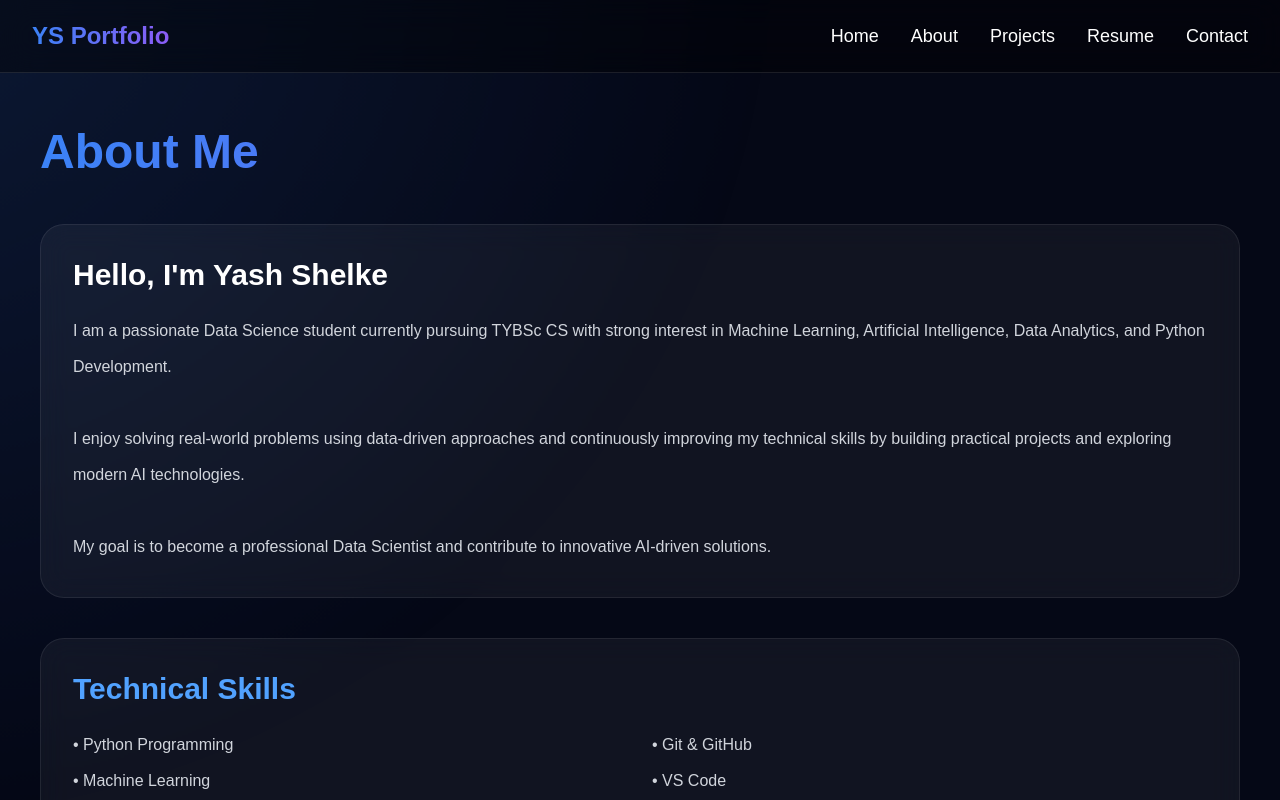
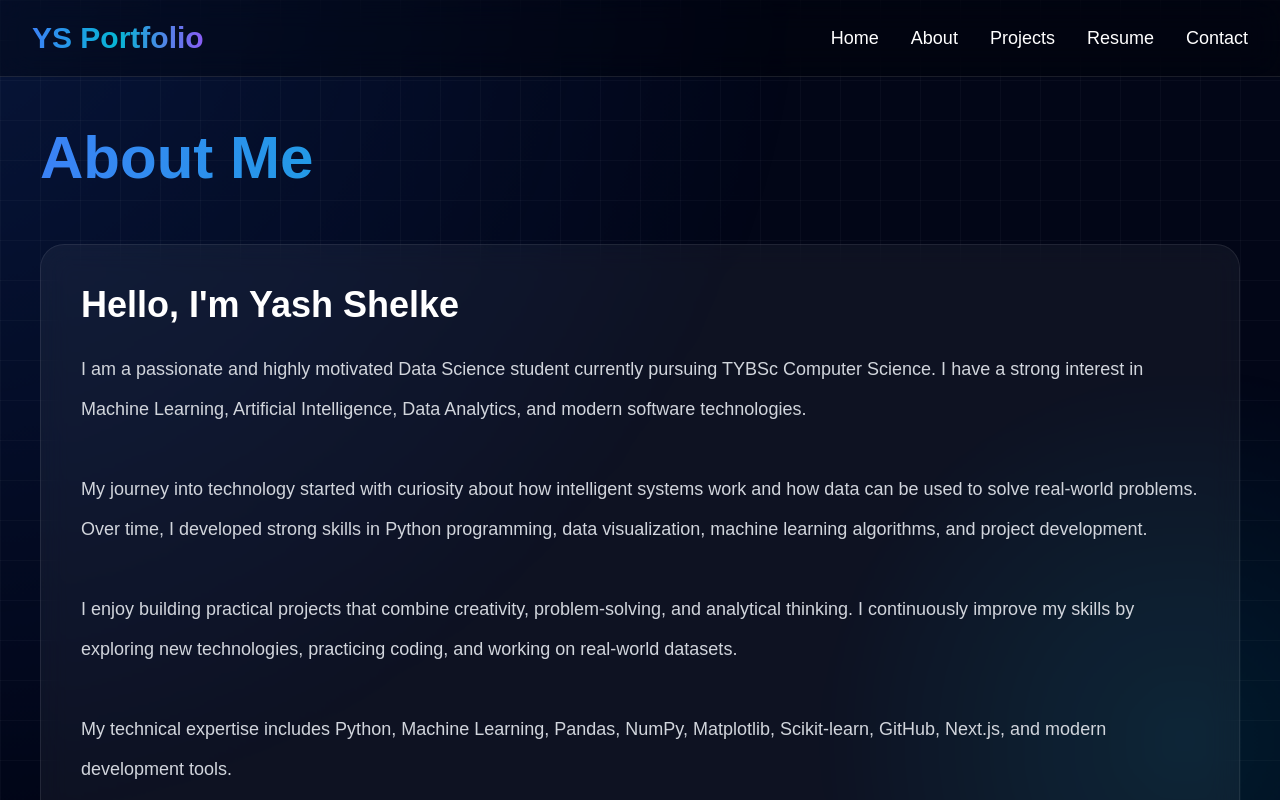
Before and after one commit to yashshelke9129-droid/yash-data-science-portfolio, a Next.js app: page /about in a window 1280 px wide. Shown: the top 800 px of the page. Built offline with nearby package versions, Linux system fonts and the light colour scheme.

Commit message:
Added premium futuristic portfolio design

```diff
--- a/package.json
+++ b/package.json
@@ -12,7 +12,8 @@
     "framer-motion": "^12.39.0",
     "next": "16.2.6",
     "react": "19.2.4",
-    "react-dom": "19.2.4"
+    "react-dom": "19.2.4",
+    "react-icons": "^5.6.0"
   },
   "devDependencies": {
     "@tailwindcss/postcss": "^4",
--- a/src/app/about/page.js
+++ b/src/app/about/page.js
@@ -9,65 +9,66 @@ export default function About() {
       <Navbar />
 
       <motion.main
-        initial={{ opacity: 0, y: 40 }}
-        animate={{ opacity: 1, y: 0 }}
-        transition={{ duration: 0.8 }}
-        className="min-h-screen px-10 py-32 text-white"
+        initial={{ opacity: 0 }}
+        animate={{ opacity: 1 }}
+        transition={{ duration: 1 }}
+        className="min-h-screen px-10 py-32 grid-bg"
       >
 
-        <h1 className="text-5xl font-bold gradient-text mb-12">
+        <h1 className="text-6xl font-bold gradient-text mb-14">
           About Me
         </h1>
 
-        <div className="glass rounded-3xl p-8 mb-10 card-hover">
+        <div className="glass rounded-3xl p-10 mb-10 card-hover">
 
-          <h2 className="text-3xl font-bold mb-5">
+          <h2 className="text-4xl font-bold mb-6">
             Hello, I'm Yash Shelke
           </h2>
 
-          <p className="text-gray-300 leading-9">
-            I am a passionate Data Science student currently pursuing
-            TYBSc CS with strong interest in Machine Learning,
-            Artificial Intelligence, Data Analytics, and Python
-            Development.
+          <p className="text-gray-300 leading-10 text-lg">
+
+            I am a passionate and highly motivated Data Science student
+            currently pursuing TYBSc Computer Science.
+            I have a strong interest in Machine Learning,
+            Artificial Intelligence, Data Analytics,
+            and modern software technologies.
+
             <br /><br />
 
-            I enjoy solving real-world problems using data-driven
-            approaches and continuously improving my technical skills
-            by building practical projects and exploring modern AI technologies.
+            My journey into technology started with curiosity about
+            how intelligent systems work and how data can be used
+            to solve real-world problems.
+            Over time, I developed strong skills in Python programming,
+            data visualization, machine learning algorithms,
+            and project development.
+
             <br /><br />
 
-            My goal is to become a professional Data Scientist and contribute
-            to innovative AI-driven solutions.
+            I enjoy building practical projects that combine creativity,
+            problem-solving, and analytical thinking.
+            I continuously improve my skills by exploring new technologies,
+            practicing coding, and working on real-world datasets.
+
+            <br /><br />
+
+            My technical expertise includes Python,
+            Machine Learning, Pandas, NumPy,
+            Matplotlib, Scikit-learn, GitHub,
+            Next.js, and modern development tools.
+
+            <br /><br />
+
+            Apart from coding, I am passionate about learning
+            futuristic technologies, AI innovations,
+            and continuously growing as a developer and Data Scientist.
+
+            <br /><br />
+
+            My goal is to become a successful Data Scientist
+            and contribute to innovative AI-driven technologies
+            that create meaningful impact in the industry.
+
           </p>
-
-        </div>
-
-        <div className="glass rounded-3xl p-8 mb-10 card-hover">
-
-          <h2 className="text-3xl font-bold mb-5 text-blue-400">
-            Technical Skills
-          </h2>
-
-          <div className="grid md:grid-cols-2 gap-6">
-
-            <ul className="text-gray-300 leading-9">
-              <li>• Python Programming</li>
-              <li>• Machine Learning</li>
-              <li>• Data Analysis</li>
-              <li>• Pandas & NumPy</li>
-              <li>• Matplotlib</li>
-            </ul>
-
-            <ul className="text-gray-300 leading-9">
-              <li>• Git & GitHub</li>
-              <li>• VS Code</li>
-              <li>• Jupyter Notebook</li>
-              <li>• Next.js & React</li>
-              <li>• HTML, CSS & JavaScript</li>
-            </ul>
-
-          </div>
 
         </div>
 
--- a/src/app/globals.css
+++ b/src/app/globals.css
@@ -5,22 +5,23 @@ html {
 }
 
 body {
-  background: #050816;
+  background: #020617;
   color: white;
+  overflow-x: hidden;
   font-family: Arial, Helvetica, sans-serif;
-  overflow-x: hidden;
 }
 
-/* Animated Background */
+/* Animated Coding Background */
 body::before {
   content: "";
   position: fixed;
   width: 200%;
   height: 200%;
   background:
-    radial-gradient(circle at top left, rgba(59,130,246,0.15), transparent 30%),
-    radial-gradient(circle at bottom right, rgba(139,92,246,0.15), transparent 30%);
-  animation: backgroundMove 12s linear infinite;
+    radial-gradient(circle at top left, rgba(37,99,235,0.18), transparent 30%),
+    radial-gradient(circle at bottom right, rgba(139,92,246,0.18), transparent 30%),
+    radial-gradient(circle at center, rgba(6,182,212,0.12), transparent 25%);
+  animation: backgroundMove 15s linear infinite;
   z-index: -1;
 }
 
@@ -30,12 +31,19 @@ body::before {
   }
 
   50% {
-    transform: translate(-5%, -5%);
+    transform: translate(-5%,-5%);
   }
 
   100% {
     transform: translate(0,0);
   }
+}
+
+/* Gradient Text */
+.gradient-text {
+  background: linear-gradient(to right, #3b82f6, #06b6d4, #8b5cf6);
+  -webkit-background-clip: text;
+  -webkit-text-fill-color: transparent;
 }
 
 /* Glassmorphism */
@@ -45,33 +53,45 @@ body::before {
   border: 1px solid rgba(255,255,255,0.08);
 }
 
-/* Gradient Text */
-.gradient-text {
-  background: linear-gradient(to right, #3b82f6, #8b5cf6);
-  -webkit-background-clip: text;
-  -webkit-text-fill-color: transparent;
+/* Glowing Border */
+.glow {
+  box-shadow:
+    0 0 20px rgba(59,130,246,0.4),
+    0 0 40px rgba(139,92,246,0.3);
 }
 
-/* Glow */
-.glow {
-  box-shadow:
-    0 0 15px rgba(59,130,246,0.5),
-    0 0 30px rgba(59,130,246,0.3);
-}
-
-/* Card Animation */
+/* Hover Card */
 .card-hover {
   transition: all 0.4s ease;
 }
 
 .card-hover:hover {
-  transform: translateY(-10px) scale(1.02);
+  transform: translateY(-12px) scale(1.02);
   box-shadow:
-    0 0 20px rgba(59,130,246,0.3),
-    0 0 40px rgba(139,92,246,0.2);
+    0 0 25px rgba(59,130,246,0.35),
+    0 0 50px rgba(139,92,246,0.25);
 }
 
-/* Button Hover */
+/* Floating */
+@keyframes floating {
+  0% {
+    transform: translateY(0px);
+  }
+
+  50% {
+    transform: translateY(-14px);
+  }
+
+  100% {
+    transform: translateY(0px);
+  }
+}
+
+.float-animation {
+  animation: floating 4s ease-in-out infinite;
+}
+
+/* Buttons */
 .btn-hover {
   transition: all 0.3s ease;
 }
@@ -79,3 +99,12 @@ body::before {
 .btn-hover:hover {
   transform: scale(1.08);
 }
+
+/* Animated Grid */
+.grid-bg {
+  background-image:
+    linear-gradient(rgba(255,255,255,0.03) 1px, transparent 1px),
+    linear-gradient(90deg, rgba(255,255,255,0.03) 1px, transparent 1px);
+
+  background-size: 40px 40px;
+}
--- a/src/app/page.js
+++ b/src/app/page.js
@@ -9,34 +9,42 @@ export default function Home() {
       <Navbar />
 
       <motion.main
-        initial={{ opacity: 0, y: 40 }}
-        animate={{ opacity: 1, y: 0 }}
-        transition={{ duration: 0.8 }}
-        className="min-h-screen flex flex-col items-center justify-center px-6 text-center pt-32"
+        initial={{ opacity: 0 }}
+        animate={{ opacity: 1 }}
+        transition={{ duration: 1 }}
+        className="min-h-screen flex flex-col justify-center items-center text-center px-6 pt-32 grid-bg"
       >
 
-        <img
+        <motion.img
+          initial={{ scale: 0 }}
+          animate={{ scale: 1 }}
+          transition={{ duration: 0.8 }}
           src="/profile.jpeg"
           alt="Yash Shelke"
-          className="w-56 h-56 rounded-full border-4 border-blue-500 object-cover mb-8 glow float-animation"
+          className="w-60 h-60 rounded-full border-4 border-cyan-400 object-cover mb-8 glow float-animation"
         />
 
-        <h1 className="text-6xl font-bold gradient-text mb-4">
+        <motion.h1
+          initial={{ y: 50 }}
+          animate={{ y: 0 }}
+          transition={{ duration: 0.8 }}
+          className="text-7xl font-bold gradient-text mb-5"
+        >
           Yash Shelke
-        </h1>
+        </motion.h1>
 
-        <p className="text-2xl text-gray-300 mb-6">
-          Data Science Student • Machine Learning Enthusiast
+        <p className="text-2xl text-gray-300 mb-8">
+          Data Science Student • AI Enthusiast • ML Developer
         </p>
 
-        <div className="glass rounded-3xl p-8 max-w-4xl card-hover">
+        <div className="glass p-10 rounded-3xl max-w-4xl card-hover">
 
           <p className="text-lg text-gray-300 leading-9">
-            Passionate Data Science student pursuing TYBSc CS,
-            focused on Machine Learning, Artificial Intelligence,
-            Data Analytics, and Python Development.
-            Skilled in building ML projects, analyzing datasets,
-            and creating modern AI-driven solutions.
+            Passionate about Data Science, Artificial Intelligence,
+            Machine Learning, and building futuristic technology solutions.
+            Skilled in Python, Data Analysis, ML Models, and modern web technologies.
+            Constantly exploring new innovations and creating real-world projects
+            with impactful solutions.
           </p>
 
         </div>
@@ -45,16 +53,16 @@ export default function Home() {
 
           <a
             href="/projects"
-            className="bg-blue-600 hover:bg-blue-700 px-8 py-4 rounded-xl text-lg btn-hover glow"
+            className="bg-cyan-500 px-8 py-4 rounded-xl text-lg btn-hover glow"
           >
             View Projects
           </a>
 
           <a
-            href="/resume"
-            className="bg-purple-600 hover:bg-purple-700 px-8 py-4 rounded-xl text-lg btn-hover"
+            href="/about"
+            className="bg-purple-600 px-8 py-4 rounded-xl text-lg btn-hover"
           >
-            View Resume
+            About Me
           </a>
 
         </div>
--- a/src/components/Navbar.js
+++ b/src/components/Navbar.js
@@ -6,37 +6,37 @@ import { motion } from "framer-motion";
 export default function Navbar() {
   return (
     <motion.nav
-      initial={{ y: -80, opacity: 0 }}
+      initial={{ y: -100, opacity: 0 }}
       animate={{ y: 0, opacity: 1 }}
-      transition={{ duration: 0.7 }}
-      className="fixed top-0 w-full z-50 backdrop-blur-lg bg-black/40 border-b border-white/10"
+      transition={{ duration: 0.8 }}
+      className="fixed top-0 w-full z-50 backdrop-blur-lg bg-black/30 border-b border-white/10"
     >
 
       <div className="max-w-7xl mx-auto flex justify-between items-center px-8 py-5">
 
-        <h1 className="text-2xl font-bold gradient-text">
+        <h1 className="text-3xl font-bold gradient-text">
           YS Portfolio
         </h1>
 
         <div className="flex gap-8 text-lg">
 
-          <Link href="/" className="hover:text-blue-400 transition">
+          <Link href="/" className="hover:text-cyan-400 transition">
             Home
           </Link>
 
-          <Link href="/about" className="hover:text-blue-400 transition">
+          <Link href="/about" className="hover:text-cyan-400 transition">
             About
           </Link>
 
-          <Link href="/projects" className="hover:text-blue-400 transition">
+          <Link href="/projects" className="hover:text-cyan-400 transition">
             Projects
           </Link>
 
-          <Link href="/resume" className="hover:text-blue-400 transition">
+          <Link href="/resume" className="hover:text-cyan-400 transition">
             Resume
           </Link>
 
-          <Link href="/contact" className="hover:text-blue-400 transition">
+          <Link href="/contact" className="hover:text-cyan-400 transition">
             Contact
           </Link>
 
```
Also changed, not shown: 1 other file (tests, documents, lock files or other folders).
